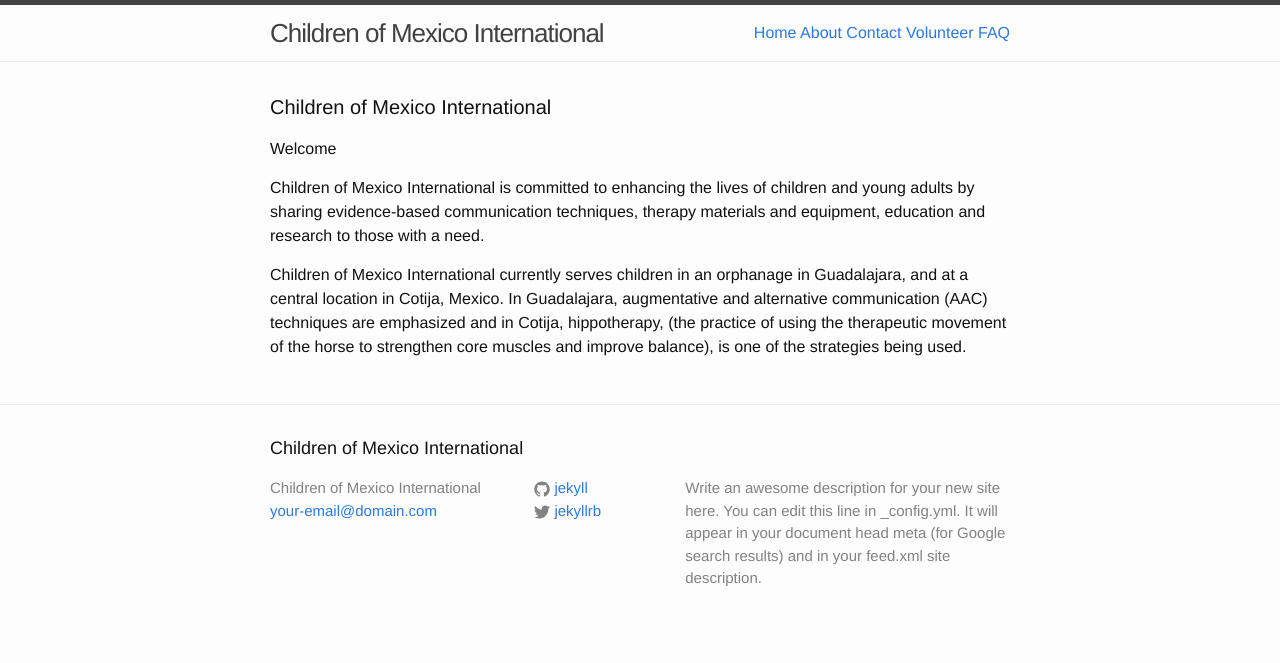
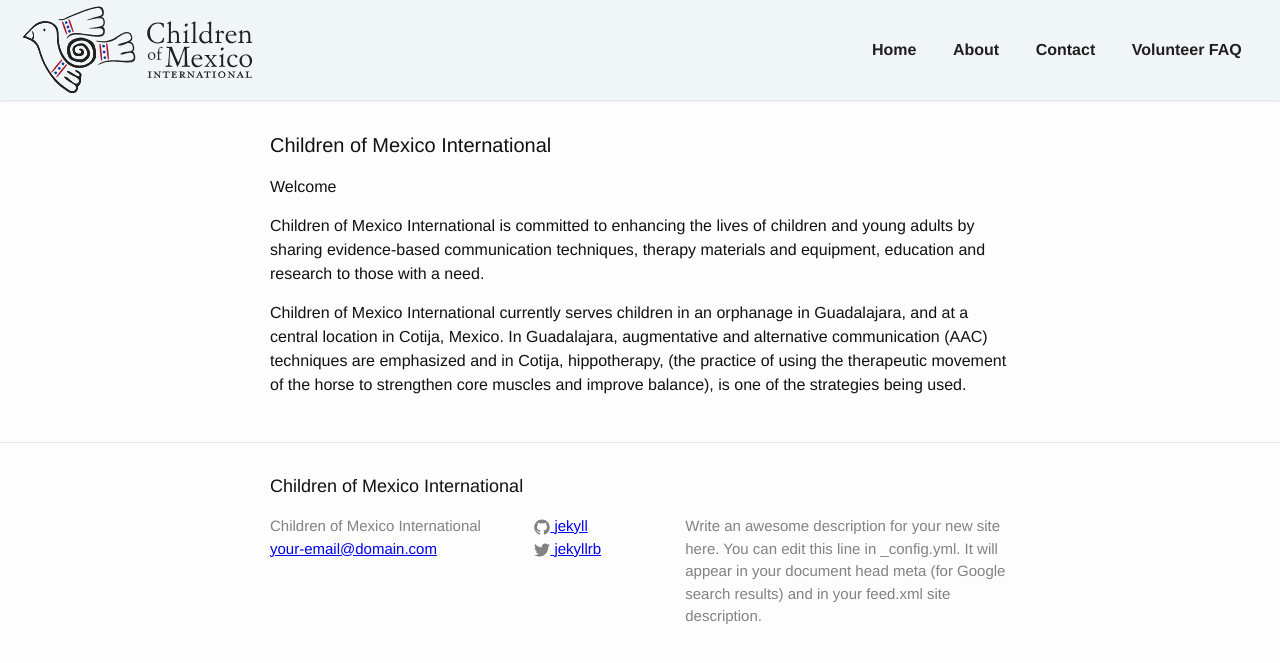
Before and after one commit to alookatommorow/children-of-mexico, a Jekyll site: the page built from index.html, in a window 1280 px wide. Shown: the top 663 px of the page. Built offline with Jekyll 4.4.1, drawn with Linux system fonts in a browser that asks for light colours; nearby versions of some CDN libraries.

Commit message:
add nav bar

```diff
--- a/_includes/header.html
+++ b/_includes/header.html
@@ -1,13 +1,21 @@
 <header class="site-header">
-  <div class="wrapper">
-
-    <a class="site-title" href="{{ site.baseurl }}/">{{ site.title }}</a>
-
-    <nav class="site-nav">
-      <a href="/">Home</a>
-      <a href="/about">About</a>
-      <a href="/contact">Contact</a>
-      <a href="/faq">Volunteer FAQ</a>
-    </nav>
-  </div>
+  <nav class="stackable menu-container nav-menu">
+    <div class="menu">
+      <label for="show-menu" id="burger">
+        <img class="mobile-icon" src="/assets/images/icon.svg" alt="">
+        <img class="desk-icon" src="/assets/images/horizontal-icon.svg" alt="">
+      </label>
+    </div>
+    <input type="checkbox" id="show-menu" role=button>
+    <div class="items">
+      <a class="item nav-item" href="/">
+        <p>Home</p>
+      </a>
+      <a class="item nav-item" href="/about"><p>About</p></a>
+      <a class="item nav-item" href="/contact"><p>Contact</p></a>
+      <a class="item nav-item" href="/faq"><p>Volunteer FAQ</p></a>
+    </div>
+  </nav>
+  <!-- <a class="site-title" href="{{ site.baseurl }}/">{{ site.title }}</a> -->
+  <!-- <img src="/assets/images/logo.svg" alt=""> -->
 </header>
--- a/assets/javascripts/application.js
+++ b/assets/javascripts/application.js
@@ -1,5 +1,11 @@
 $(document).ready(function() {
-  $("a").click(function() {
-    console.log("nutter butter");
-  })
+  var pageIndex = {
+    "/contact/": "Contact",
+    "/": "Home",
+    "/faq/": "Volunteer FAQ",
+    "/about/": "About",
+  }
+
+  var pageTitle = pageIndex[window.location.pathname];
+  $("a:contains("+pageTitle+")").addClass("active");
 })
--- a/assets/sass/_base.scss
+++ b/assets/sass/_base.scss
@@ -90,19 +90,19 @@
 /**
  * Links
  */
-a {
-    color: $brand-color;
-    text-decoration: none;
+// a {
+//     color: $brand-color;
+//     text-decoration: none;
 
-    &:visited {
-        color: darken($brand-color, 15%);
-    }
+//     &:visited {
+//         color: darken($brand-color, 15%);
+//     }
 
-    &:hover {
-        color: $text-color;
-        text-decoration: underline;
-    }
-}
+//     &:hover {
+//         color: $text-color;
+//         text-decoration: underline;
+//     }
+// }
 
 
 
--- a/assets/sass/_layout.scss
+++ b/assets/sass/_layout.scss
@@ -1,97 +1,6 @@
-/**
- * Site header
- */
-.site-header {
-    border-top: 5px solid $grey-color-dark;
-    border-bottom: 1px solid $grey-color-light;
-    min-height: 56px;
-
-    // Positioning context for the mobile navigation icon
-    position: relative;
+.debug {
+    border: 1px solid red;
 }
-
-.site-title {
-    font-size: 26px;
-    font-weight: 300;
-    line-height: 56px;
-    letter-spacing: -1px;
-    margin-bottom: 0;
-    float: left;
-
-    &,
-    &:visited {
-        color: $grey-color-dark;
-    }
-}
-
-.site-nav {
-    float: right;
-    line-height: 56px;
-
-    .menu-icon {
-        display: none;
-    }
-
-    .page-link {
-        color: $text-color;
-        line-height: $base-line-height;
-
-        // Gaps between nav items, but not on the last one
-        &:not(:last-child) {
-            margin-right: 20px;
-        }
-    }
-
-    @include media-query($on-palm) {
-        position: absolute;
-        top: 9px;
-        right: $spacing-unit / 2;
-        background-color: $background-color;
-        border: 1px solid $grey-color-light;
-        border-radius: 5px;
-        text-align: right;
-
-        .menu-icon {
-            display: block;
-            float: right;
-            width: 36px;
-            height: 26px;
-            line-height: 0;
-            padding-top: 10px;
-            text-align: center;
-
-            > svg {
-                width: 18px;
-                height: 15px;
-
-                path {
-                    fill: $grey-color-dark;
-                }
-            }
-        }
-
-        .trigger {
-            clear: both;
-            display: none;
-        }
-
-        &:hover .trigger {
-            display: block;
-            padding-bottom: 5px;
-        }
-
-        .page-link {
-            display: block;
-            padding: 5px 10px;
-
-            &:not(:last-child) {
-                margin-right: 0;
-            }
-            margin-left: 20px;
-        }
-    }
-}
-
 
 
 /**
@@ -168,6 +77,7 @@
  * Page content
  */
 .page-content {
+    margin-top: 100px;
     padding: $spacing-unit 0;
 }
 
--- /dev/null
+++ b/assets/sass/_nav.scss
@@ -0,0 +1,200 @@
+.stackable.menu-container.nav-menu {
+  display: -webkit-box;
+  display: -webkit-flex;
+  display: -ms-flexbox;
+  display: flex;
+  align-items: center;
+  // font-family: 'Lato', 'Helvetica Neue', Arial, Helvetica, sans-serif;
+  background: #FFFFFF;
+  font-weight: normal;
+  box-shadow: 0px 1px 2px 0 rgba(34, 36, 38, 0.15);
+  min-height: 2.85714286em;
+  border-radius: 0;
+  margin: 0;
+  background-color: rgba(211, 231, 237, 0.3);
+  position: fixed;
+  top: 0;
+  left: 0;
+  width: 100%;
+  z-index: 999;
+  height: 100px;
+
+  img {
+    height: 90px;
+  }
+
+  .menu {
+    margin: 0em;
+    padding-left: 20px;
+  }
+
+  .mobile-icon {
+    display: none;
+  }
+
+  .items {
+    display: flex;
+    position: absolute;
+    right: 0;
+    // background-color: $blue;
+
+    a.item.nav-item {
+      color: $black;
+      font-weight: bold;
+    }
+
+    .item {
+      position: relative;
+      vertical-align: middle;
+      line-height: 1;
+      text-decoration: none;
+      -webkit-tap-highlight-color: transparent;
+      -webkit-box-flex: 0;
+      -webkit-flex: 0 0 auto;
+          -ms-flex: 0 0 auto;
+              flex: 0 0 auto;
+      -webkit-user-select: none;
+         -moz-user-select: none;
+          -ms-user-select: none;
+              user-select: none;
+      background: none;
+      padding: 0.92857143em 1.14285714em;
+      text-transform: none;
+      font-weight: normal;
+      -webkit-transition: background 0.1s ease, box-shadow 0.1s ease, color 0.1s ease;
+      transition: background 0.1s ease, box-shadow 0.1s ease, color 0.1s ease;
+
+      p {
+        margin: 0;
+      }
+
+      &:hover:not(.active) {
+        p {
+          transform: translateY(-10px);
+        }
+      }
+
+      // &.active {
+      //   border-bottom: 4px solid $red;
+      //   margin-bottom: -4px;
+      // }
+    }
+
+    &:last-child {
+      padding-right: 20px;
+    }
+  }
+
+  input[type=checkbox] {
+    display: none;
+  }
+
+  @include media-query($on-palm) {
+
+    .menu {
+      padding-left: 0;
+      margin: 0;
+    }
+
+    .mobile-icon {
+      display: block;
+    }
+
+    .desk-icon {
+      display: none;
+    }
+
+    img {
+      cursor: pointer;
+    }
+
+    .items {
+      display: none;
+    }
+
+    input[type=checkbox]:checked ~ .items {
+      display: block;
+    }
+  }
+}
+
+.menu-container {
+
+  &:not(.vertical) .item {
+    display: -webkit-box;
+    display: -webkit-flex;
+    display: -ms-flexbox;
+    display: flex;
+    -webkit-box-align: center;
+    -webkit-align-items: center;
+        -ms-flex-align: center;
+            align-items: center;
+  }
+
+  &:after {
+    content: '';
+    display: block;
+    height: 0px;
+    clear: both;
+    visibility: hidden;
+  }
+
+  &:first-child {
+    margin-top: 0rem;
+  }
+  &:last-child {
+    margin-bottom: 0rem;
+  }
+}
+
+
+@include media-query($on-palm) {
+  .stackable.menu-container {
+
+    -webkit-box-orient: vertical;
+    -webkit-box-direction: normal;
+    -webkit-flex-direction: column;
+        -ms-flex-direction: column;
+            flex-direction: column;
+    align-items: center;
+
+    .menu {
+      top: 50%;
+      transform: translateY(-50%);
+      position: relative;
+    }
+
+    .items {
+      left: 0;
+      top: 100px;
+      -webkit-box-orient: vertical;
+      -webkit-box-direction: normal;
+      -webkit-flex-direction: column;
+          -ms-flex-direction: column;
+              flex-direction: column;
+
+      .item {
+        width: 100%;
+      }
+    }
+  }
+
+  .stackable.menu-container .item:before {
+    position: absolute;
+    content: '';
+    top: auto;
+    bottom: 0px;
+    left: 0px;
+    width: 100%;
+    height: 1px;
+    background: rgba(34, 36, 38, 0.1);
+  }
+  .stackable.menu-container .left.menu-container,
+  .stackable.menu-container .left.item {
+    margin-right: 0;
+  }
+  .stackable.menu-container .right.menu-container,
+  .stackable.menu-container .right.item {
+    margin-left: 0;
+  }
+}
--- a/css/main.scss
+++ b/css/main.scss
@@ -53,5 +53,7 @@
 @import
         "base",
         "layout",
+        "nav",
+        "menu",
         "syntax-highlighting"
 ;
```
Also changed, not shown: assets/sass/_menu.scss (added, +118 -0 lines), assets/images/horizontal-icon-white.svg (added), assets/images/horizontal-icon.svg (added), assets/images/icon.svg (added), assets/images/logo.svg (added).
